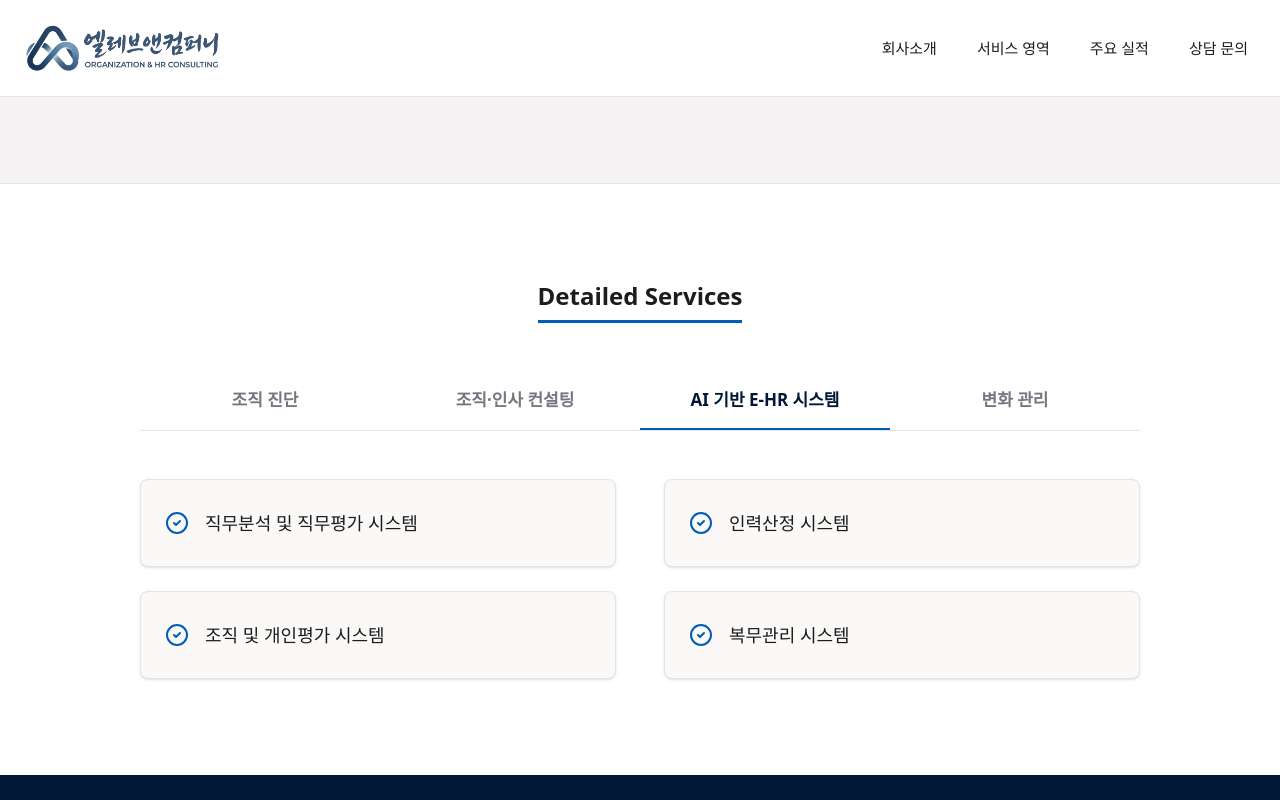
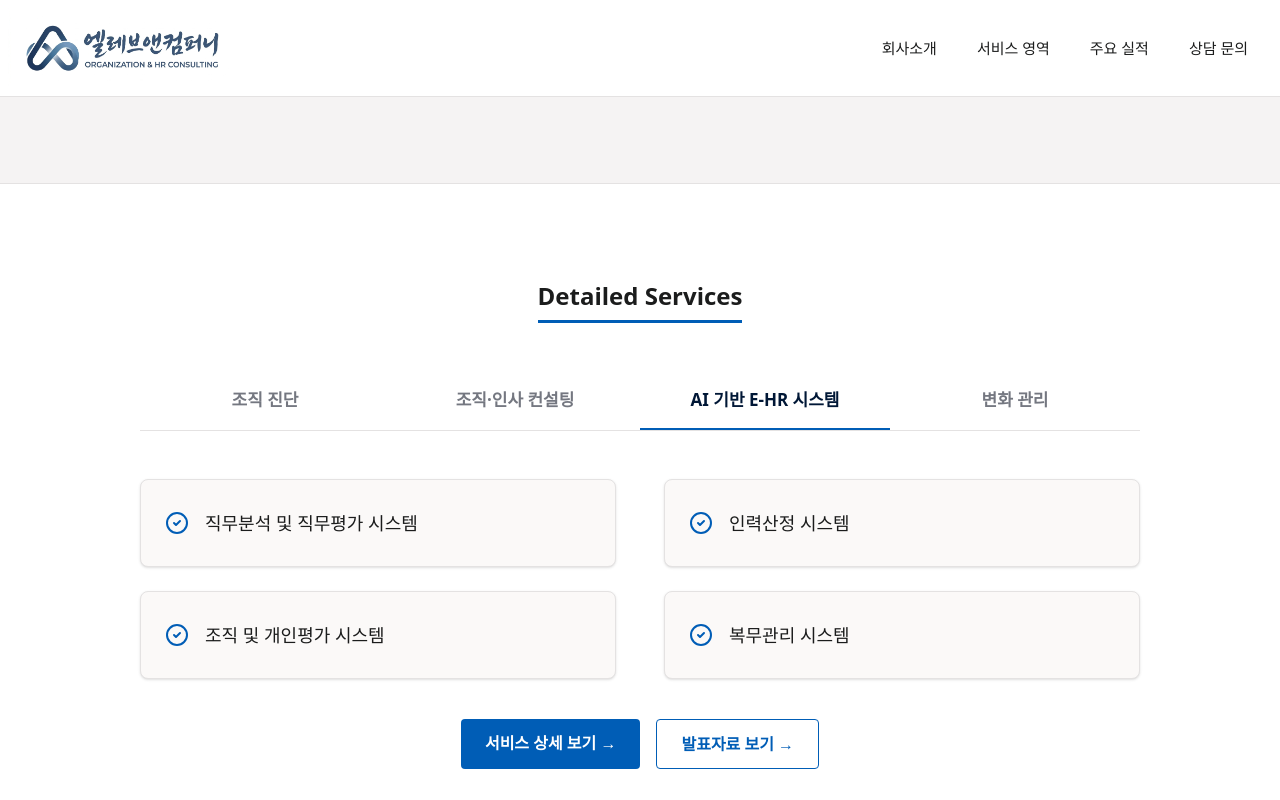
Before and after one commit to cis1273-ai/company-homepage, a React (Vite) app: page / in a window 1280 px wide. Both pictures are taken after a click on the button "AI 기반 E-HR 시스템". Shown: the part 3259-4059 px from the top of the page. Built offline with nearby package versions, Linux system fonts and the light colour scheme.

Commit message:
Link AI HR System detail page and deck from services tab

```diff
--- a/src/App.tsx
+++ b/src/App.tsx
@@ -629,6 +629,26 @@ function DetailedServicesSection() {
               </div>
             ))}
           </div>
+          {detailedServices[activeTab].id === 'hr-education' && (
+            <div className="flex flex-col sm:flex-row gap-4 mt-10 justify-center">
+              <a
+                href="/ai-hr-system.html"
+                target="_blank"
+                rel="noopener noreferrer"
+                className="bg-secondary text-white px-6 py-3 rounded font-semibold text-center hover:bg-[#004f9b] transition-colors"
+              >
+                서비스 상세 보기 →
+              </a>
+              <a
+                href="/hr-intelligence-suite/deck.html"
+                target="_blank"
+                rel="noopener noreferrer"
+                className="border border-secondary text-secondary px-6 py-3 rounded font-semibold text-center hover:bg-secondary hover:text-white transition-colors"
+              >
+                발표자료 보기 →
+              </a>
+            </div>
+          )}
         </div>
       </div>
     </section>
```
